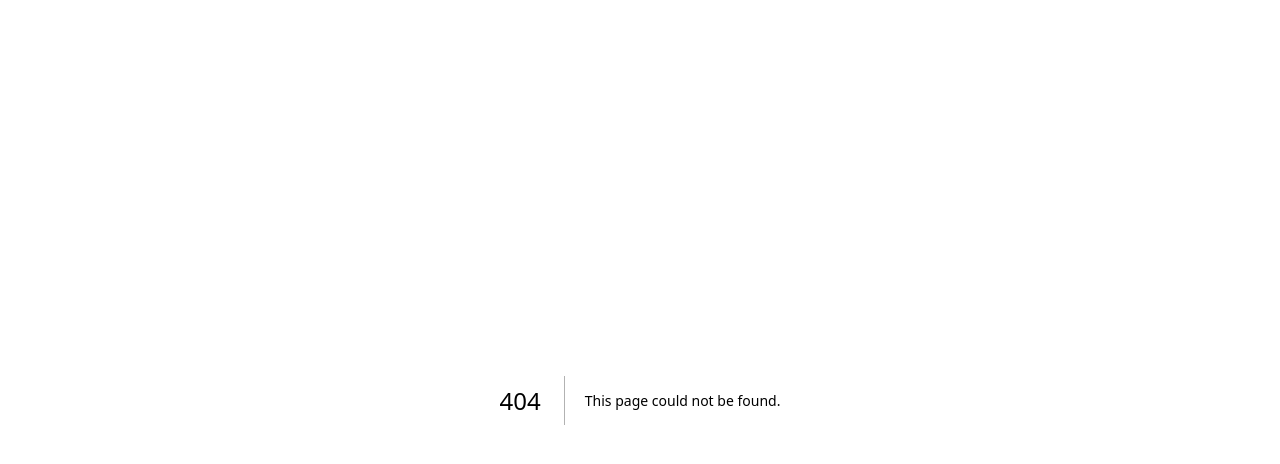
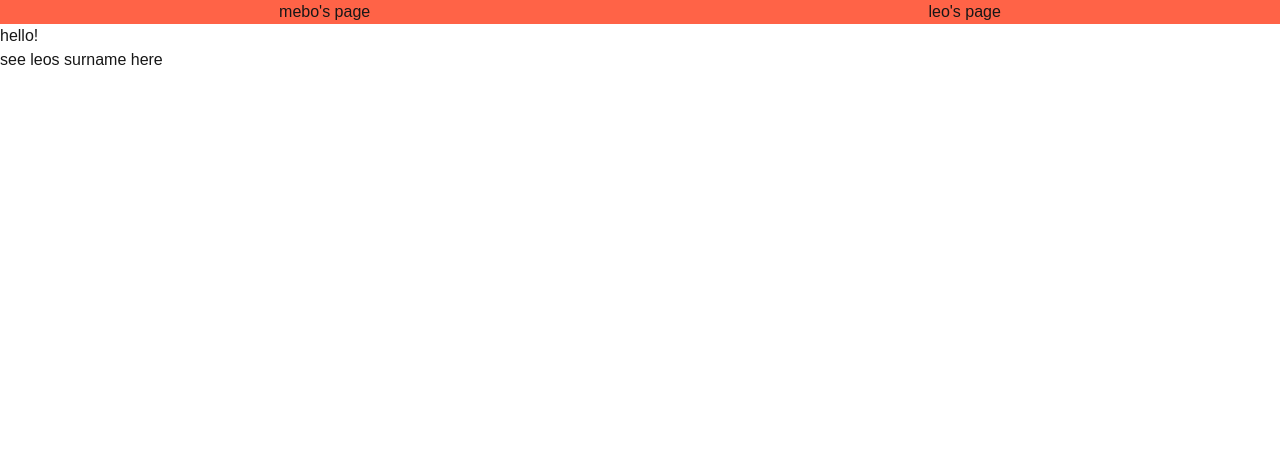
Before and after one commit to MerabSamkharadze/my_first_next_app, a Next.js app: page /leo in a window 1280 px wide. Before the commit this address had no page. Shown: the top 464 px of the page. Built offline with nearby package versions, Linux system fonts and the light colour scheme.

Commit message:
add header component

```diff
--- /dev/null
+++ b/app/components/header/Header.module.css
@@ -0,0 +1,5 @@
+.Header {
+  display: flex;
+  justify-content: space-around;
+  background-color: tomato;
+}
--- a/app/components/header/Header.tsx
+++ b/app/components/header/Header.tsx
@@ -1,7 +1,13 @@
+import Link from "next/link";
+import Style from "./Header.module.css";
+
 export default () => {
   return (
     <>
-      <header></header>
+      <div className={Style.Header}>
+        <Link href={"/mebo"}>mebo's page</Link>
+        <Link href={"/leo"}>leo's page</Link>
+      </div>
     </>
   );
 };
--- a/app/layout.tsx
+++ b/app/layout.tsx
@@ -1,6 +1,8 @@
 import type { Metadata } from "next";
 import localFont from "next/font/local";
 import "./globals.css";
+
+import Header from "./components/header/Header";
 
 const geistSans = localFont({
   src: "./fonts/GeistVF.woff",
@@ -28,6 +30,7 @@ export default function RootLayout({
       <body
         className={`${geistSans.variable} ${geistMono.variable} antialiased`}
       >
+        <Header />
         {children}
       </body>
     </html>
--- /dev/null
+++ b/app/leo/page.tsx
@@ -0,0 +1,10 @@
+import Link from "next/link";
+
+export default () => {
+  return (
+    <>
+      <p>hello!</p>
+      <Link href={"/leo/samkharadze/"}>see leos surname here</Link>
+    </>
+  );
+};
--- /dev/null
+++ b/app/leo/samkharadze/page.tsx
@@ -0,0 +1,10 @@
+import Link from "next/link";
+
+export default () => {
+  return (
+    <>
+      <div>yes! i am samkharadze</div>
+      <Link href={"/leo"}>go back to leo page !</Link>
+    </>
+  );
+};
```
Also changed, not shown: app/components/footer/Footer.tsx (added).
